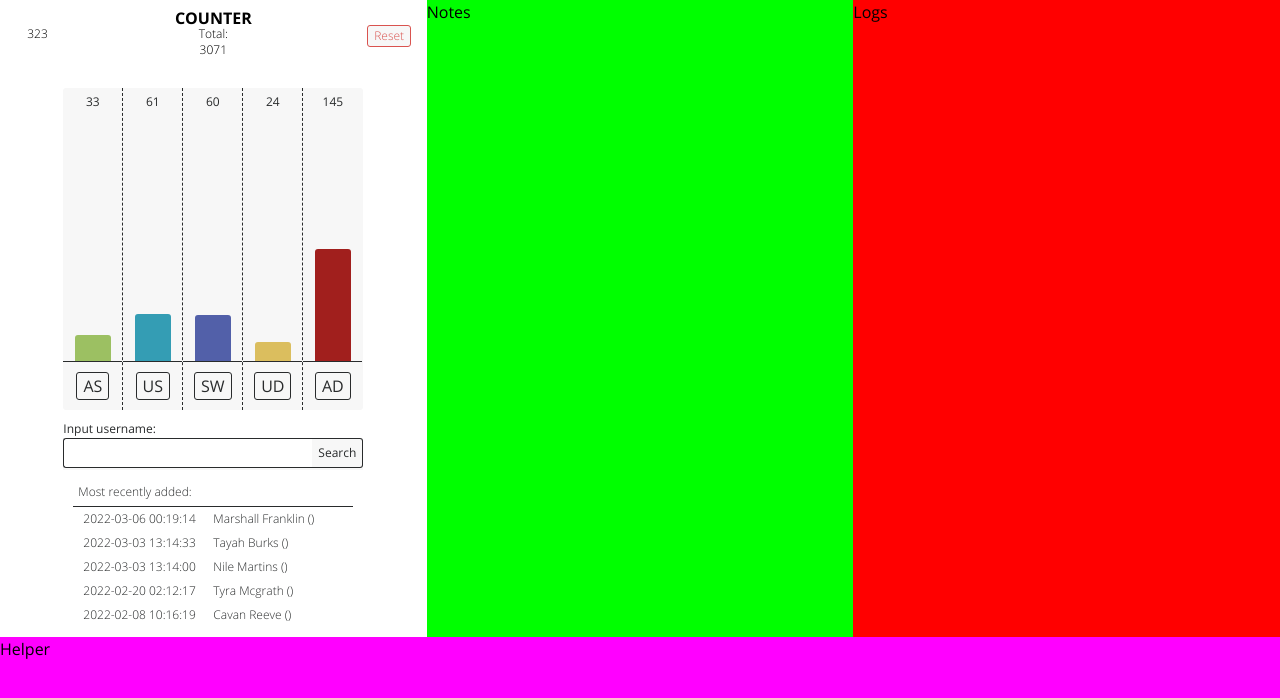
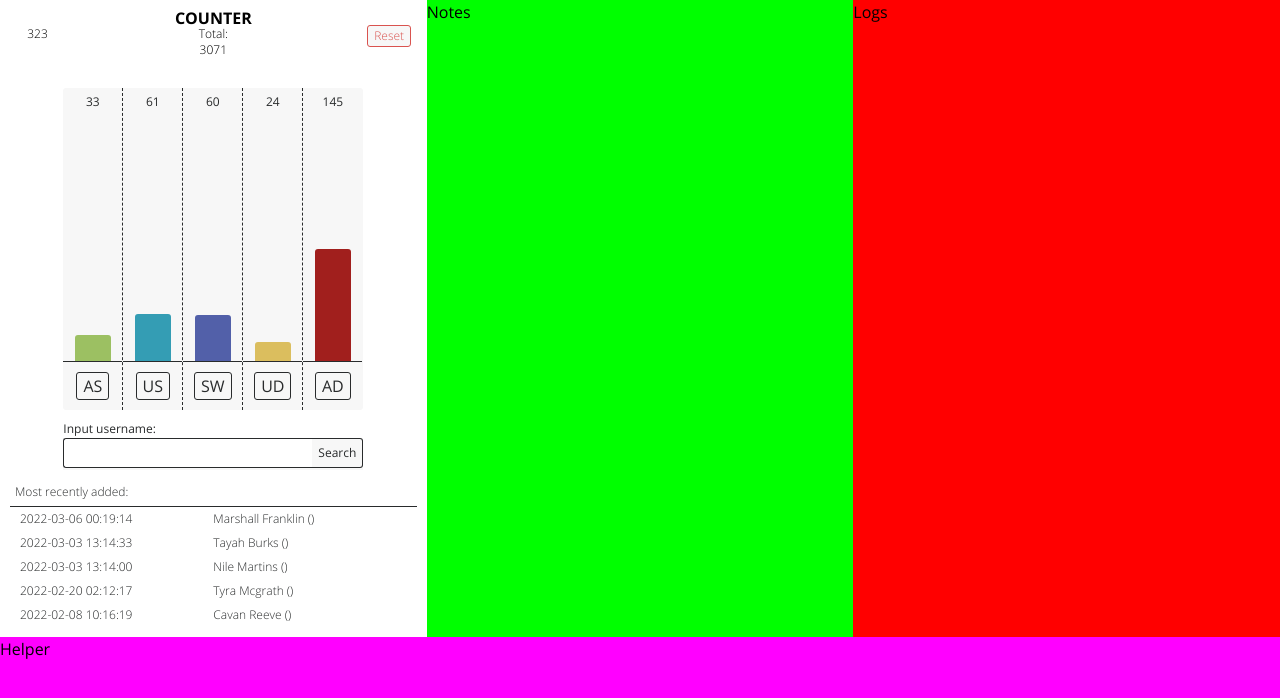
Before and after one commit to xkamui/Dashboard, a React (Create React App) app: page / in a window 1280 px wide. Shown: the top 698 px of the page. Built offline with nearby package versions, Linux system fonts and the light colour scheme.

Commit message:
Fixing position of Searchbar and Recentlogs

```diff
--- a/src/Counter/Chart.js
+++ b/src/Counter/Chart.js
@@ -1,24 +1,21 @@
 import ChartBar from "./ChartBar";
-import RecentLogs from "./RecentLogs";
-import SearchBar from "./SearchBar";
 
 export default function Chart() {
-
   const chartValues = [
     { count: 33, key: "AS", height: 10.216718266254 },
     { count: 61, key: "US", height: 18.885448916409 },
     { count: 60, key: "SW", height: 18.575851393189 },
     { count: 24, key: "UD", height: 7.4303405572755 },
-        { count: 145, key: "AD", height: 44.891640866873 }
-    ]
+    { count: 145, key: "AD", height: 44.891640866873 },
+  ];
 
   return (
     <div className="chart">
       <div className="datas">
-        {chartValues.map((bar) => <ChartBar props={bar} key={bar.key} />)}
+        {chartValues.map((bar) => (
+          <ChartBar props={bar} key={bar.key} />
+        ))}
       </div>
-      <SearchBar />
-      <RecentLogs />
     </div>
   );
 }
--- a/src/Counter/index.js
+++ b/src/Counter/index.js
@@ -1,13 +1,17 @@
 import "../assets/styles/Counter.css";
 import Chart from "./Chart";
 import Header from "./Header";
+import RecentLogs from "./RecentLogs";
+import SearchBar from "./SearchBar";
 
 export default function Counter() {
   return (
     <div id="count" className="board">
       <Header />
       <div className="wrapper">
-          <Chart />
+        <Chart />
+        <SearchBar />
+        <RecentLogs />
       </div>
     </div>
   );
```
Lines whose indentation alone changed are shown as unchanged.
